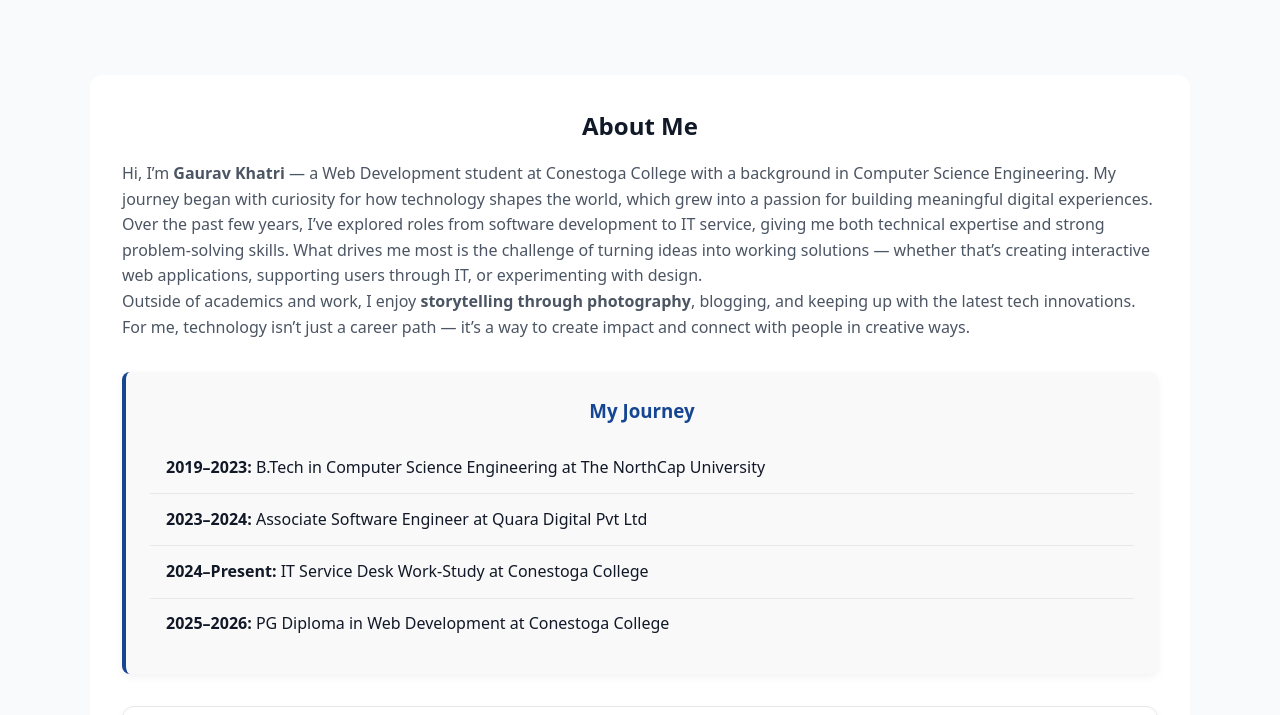
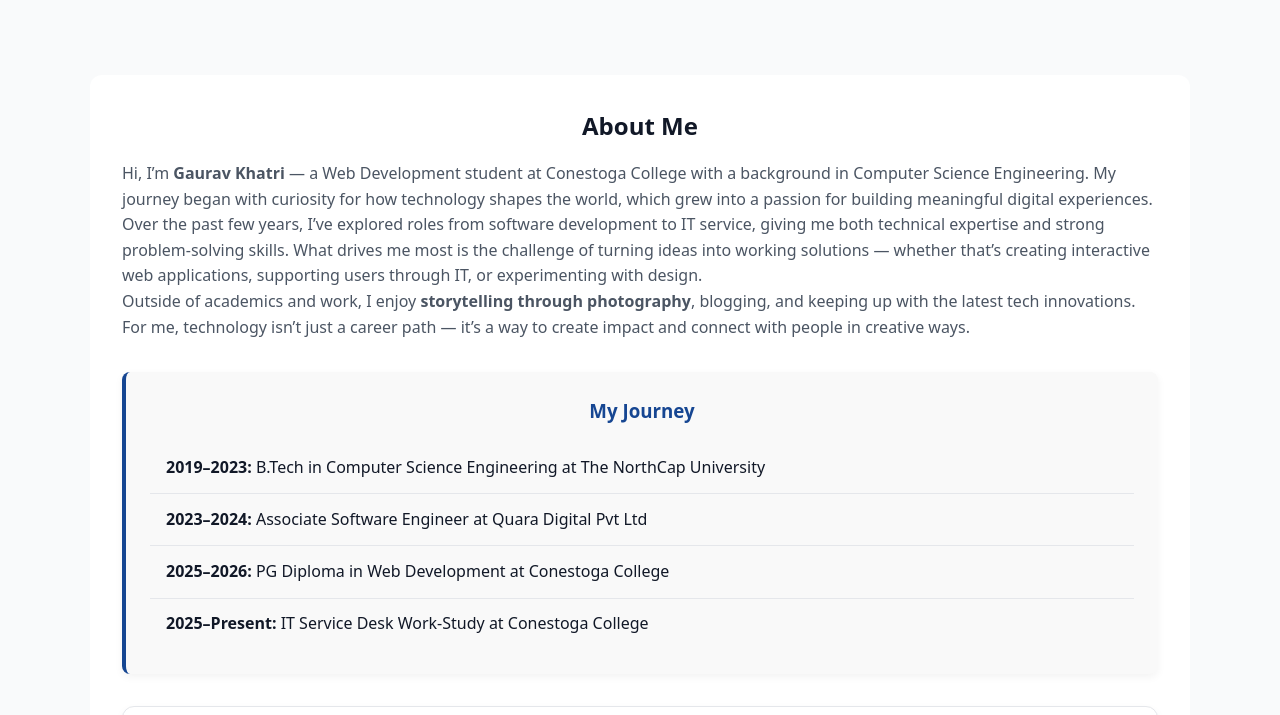
Before and after one commit to gauravkhatri0611/Portfolio-F-WEB, a plain HTML site: page about.html in a window 1280 px wide. Shown: the part 87-802 px from the top of the page. Drawn offline with Linux system fonts and the light colour scheme.

Commit message:
Fix about us

```diff
--- a/about.html
+++ b/about.html
@@ -72,8 +72,9 @@
                         <li><strong>2019–2023:</strong> B.Tech in Computer Science Engineering at The NorthCap
                             University</li>
                         <li><strong>2023–2024:</strong> Associate Software Engineer at Quara Digital Pvt Ltd</li>
-                        <li><strong>2024–Present:</strong> IT Service Desk Work-Study at Conestoga College</li>
                         <li><strong>2025–2026:</strong> PG Diploma in Web Development at Conestoga College</li>
+                        <li><strong>2025–Present:</strong> IT Service Desk Work-Study at Conestoga College</li>
+
                     </ul>
                 </div>
 
```
